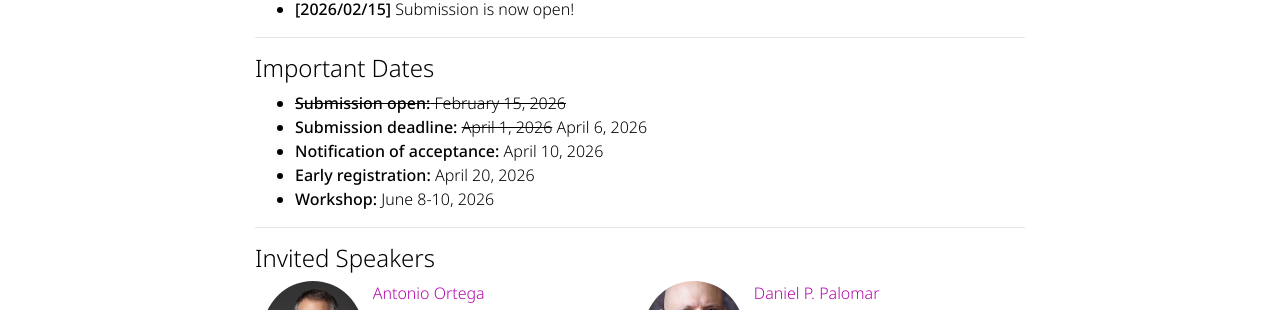
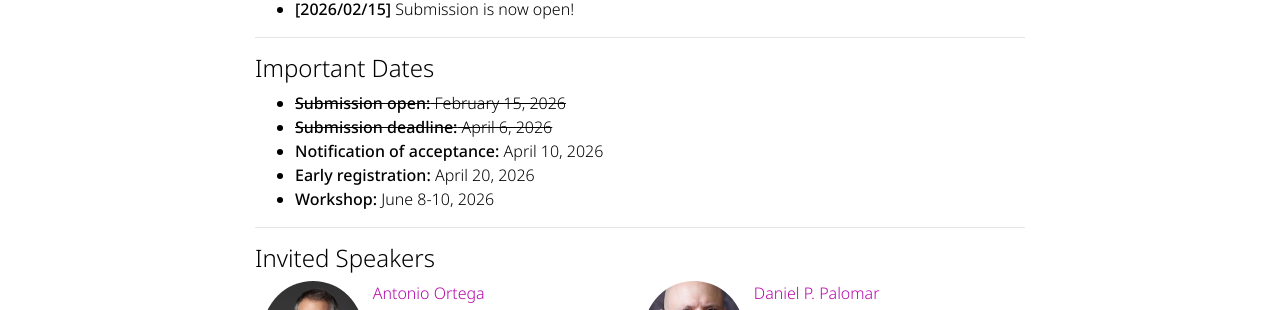
Before and after one commit to GSP2026/gsp2026.github.io, a Jekyll site: the page built from _pages/about.md, in a window 1280 px wide and 900 px high, scrolled down 746 px. Shown: the part 144-454 px from the top of the window. Built offline with Jekyll 4.4.1, drawn with Linux system fonts in a browser that asks for light colours; full-size pictures stand in for the smaller copies a plugin makes; comment, search, counter and statistics services are not loaded; a style sheet for code colours, icons or effects is not loaded.

Commit message:
Mark submission deadline as passed

```diff
--- a/_pages/about.md
+++ b/_pages/about.md
@@ -35,7 +35,7 @@ GSP 2026 is kindly supported by [Ellis Unit - Madrid](https://ellismadrid.es/).
 ---
 #### Important Dates
 + ~~**Submission open:** February 15, 2026~~
-+ **Submission deadline:** ~~April 1, 2026~~ April 6, 2026
++ ~~**Submission deadline:** April 6, 2026~~
 + **Notification of acceptance:** April 10, 2026
 + **Early registration:** April 20, 2026
 + **Workshop:** June 8-10, 2026
```
Also changed, not shown: _pages/call_for_papers.md (+1 -1 lines).
